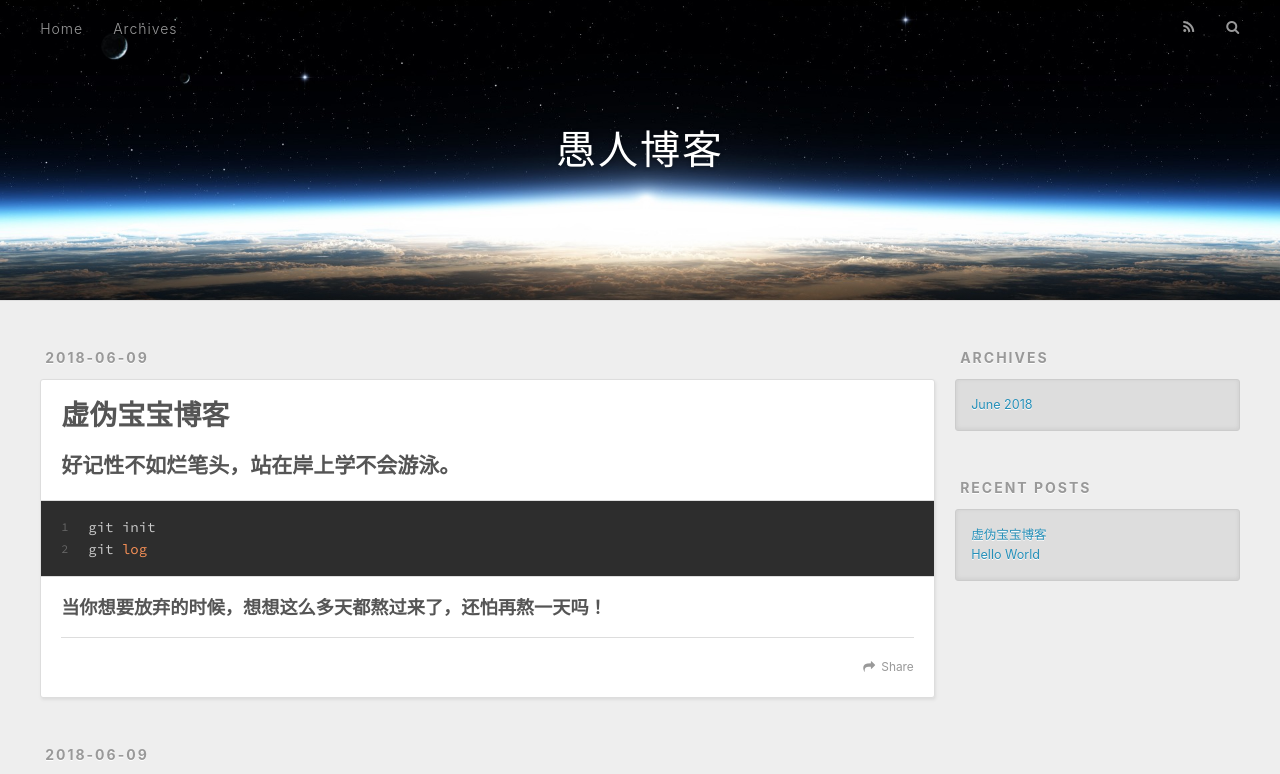
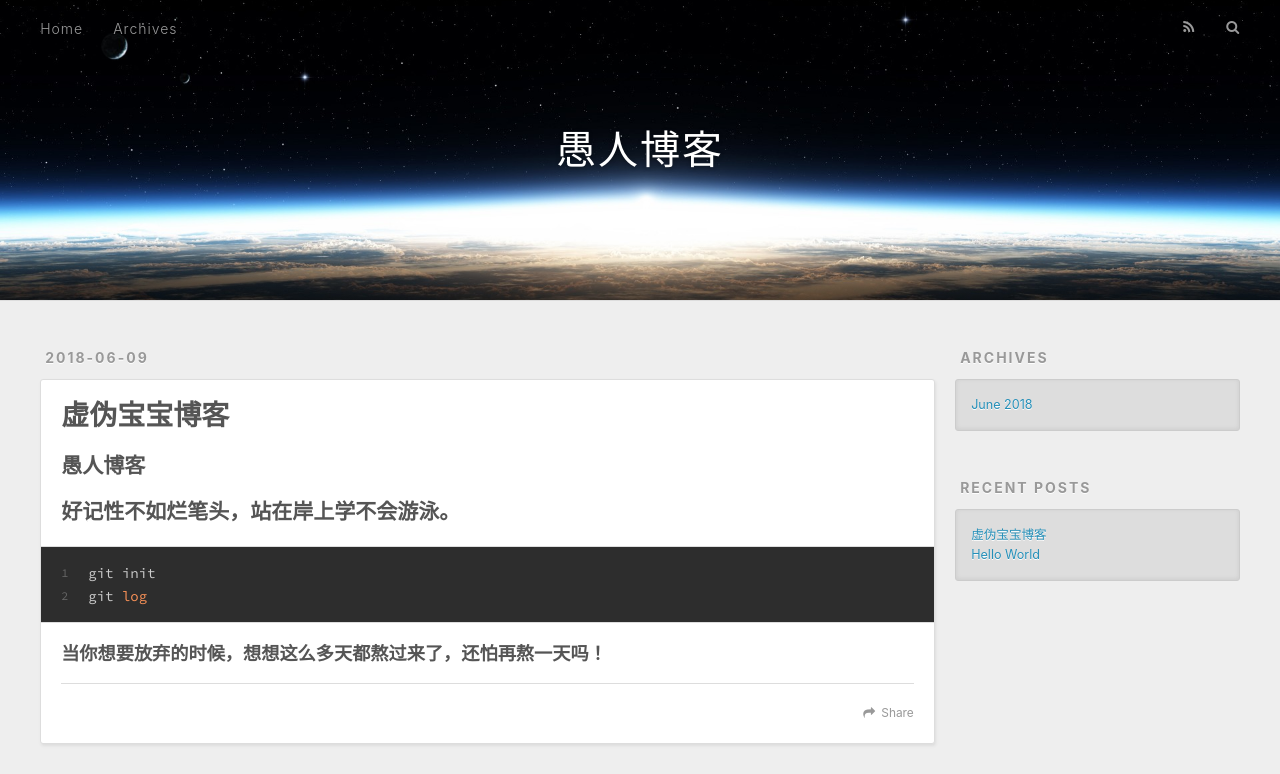
Before and after one commit to 1209933110/1209933110.github.io, a plain HTML site: page index.html in a window 1280 px wide. Shown: the top 774 px of the page. Drawn offline with nearby package versions, Linux system fonts and the light colour scheme.

Commit message:
Site updated: 2018-06-09 02:31:17

```diff
--- a/index.html
+++ b/index.html
@@ -84,7 +84,7 @@
 
     <div class="article-entry" itemprop="articleBody">
 
-        <h2 id="好记性不如烂笔头，站在岸上学不会游泳。"><a href="#好记性不如烂笔头，站在岸上学不会游泳。" class="headerlink" title="好记性不如烂笔头，站在岸上学不会游泳。"></a>好记性不如烂笔头，站在岸上学不会游泳。</h2><figure class="highlight bash"><table><tr><td class="gutter"><pre><span class="line">1</span><br><span class="line">2</span><br></pre></td><td class="code"><pre><span class="line">git init </span><br><span class="line">git <span class="built_in">log</span></span><br></pre></td></tr></table></figure>
+        <h2 id="愚人博客"><a href="#愚人博客" class="headerlink" title="愚人博客"></a>愚人博客</h2><h2 id="好记性不如烂笔头，站在岸上学不会游泳。"><a href="#好记性不如烂笔头，站在岸上学不会游泳。" class="headerlink" title="好记性不如烂笔头，站在岸上学不会游泳。"></a>好记性不如烂笔头，站在岸上学不会游泳。</h2><figure class="highlight bash"><table><tr><td class="gutter"><pre><span class="line">1</span><br><span class="line">2</span><br></pre></td><td class="code"><pre><span class="line">git init </span><br><span class="line">git <span class="built_in">log</span></span><br></pre></td></tr></table></figure>
 <h3 id="当你想要放弃的时候，想想这么多天都熬过来了，还怕再熬一天吗！"><a href="#当你想要放弃的时候，想想这么多天都熬过来了，还怕再熬一天吗！" class="headerlink" title="当你想要放弃的时候，想想这么多天都熬过来了，还怕再熬一天吗！"></a>当你想要放弃的时候，想想这么多天都熬过来了，还怕再熬一天吗！</h3>
 
     </div>
```
Also changed, not shown: 2018/06/09/虚伪宝宝博客/index.html (+5 -5 lines).
